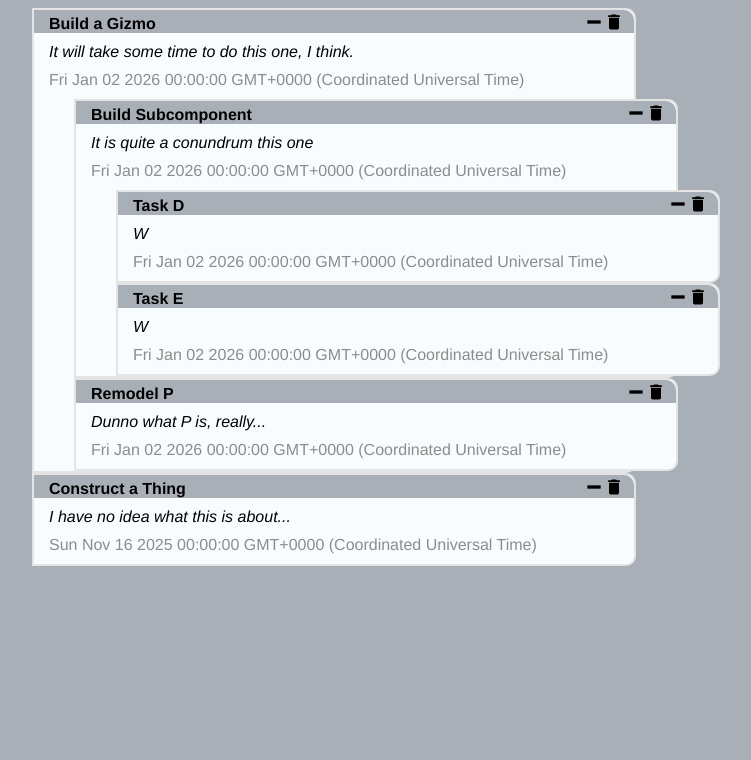
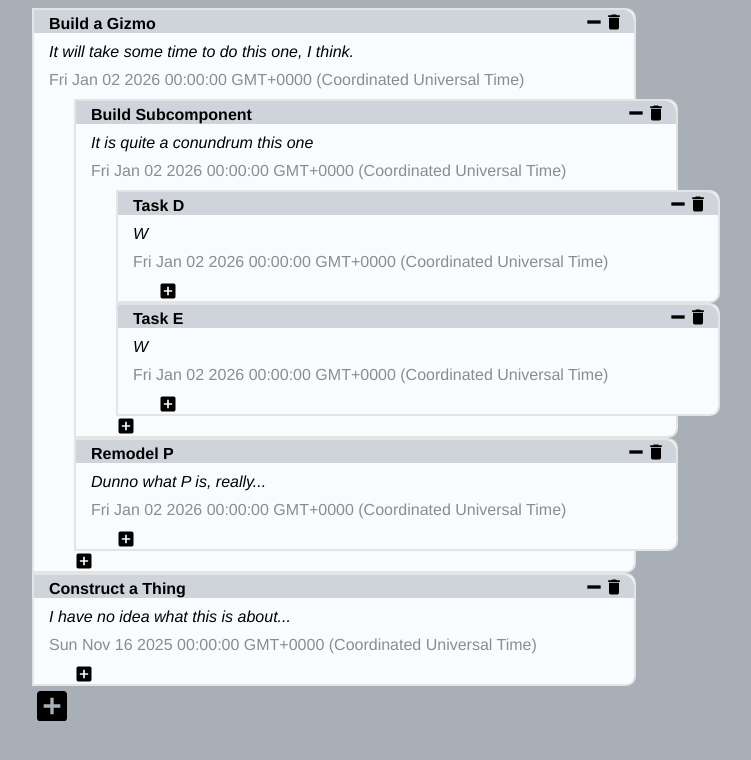
Before and after one commit to theKGS/todo-list, a website built with webpack: page src/template.html in a window 1280 px wide. Shown: the whole page, without its empty margins (16-767 px from the left). Built offline with nearby package versions, Linux system fonts and the light colour scheme.

Commit message:
Add support for creating new todo items

```diff
--- a/src/display.js
+++ b/src/display.js
@@ -1,3 +1,5 @@
+import {todo} from "./items";
+
 let listOfProjects = null;
 
 function render(projectList) {
@@ -37,8 +39,6 @@ function makeLabel(name, minimized, minEvent, maxEvent, delEvent) {
     } else {
         labelRegion.classList.add('item-label-region-small');
     }
-
-
 
     const label = document.createElement("div");
     label.textContent = name;
@@ -102,8 +102,12 @@ function projectToElement(project) {
         project.editDate = false;
         project.date = new Date(e.target.value);
         render(listOfProjects);
-        console.log(project.date);
     };
+
+    const createNewTodo = () => {
+        project.children.push(new todo("name", "description", new Date()));
+        render(listOfProjects);
+    }
 
     const base = document.createElement("div");
     base.classList.add('item');
@@ -153,6 +157,11 @@ function projectToElement(project) {
             list.appendChild(projectToElement(e));
         }
 
+        const addTodo = document.createElement("div");
+        addTodo.classList.add('add-new-todo');
+        addTodo.addEventListener('click', createNewTodo);
+        list.appendChild(addTodo);
+
         return base;
     }
 }
@@ -165,6 +174,10 @@ function renderProjects(list) {
         base.appendChild(projectToElement(e));
     }
 
+    const addTodo = document.createElement("div");
+    addTodo.classList.add('add-new-project');
+    base.appendChild(addTodo);
+
     return base;
 }
 
--- a/src/styles.css
+++ b/src/styles.css
@@ -26,7 +26,7 @@ body {
     display: flex;
     flex-direction: row;
     align-items: center;
-    background-color: rgb(169, 175, 182);
+    background-color: rgb(207, 212, 218);
     border-radius: 0px 10px 0px 0px;
 }
 
@@ -89,3 +89,15 @@ body {
     margin-bottom: 10px;
     width: 560px;
 }
+
+.add-new-project {
+    background-image: url('/src/icons/plus-box.svg');
+    width: 40px;
+    height: 40px;
+}
+
+.add-new-todo {
+    background-image: url('/src/icons/plus-box.svg');
+    width: 20px;
+    height: 20px;
+}
```
Also changed, not shown: src/icons/plus-box.svg (added).
